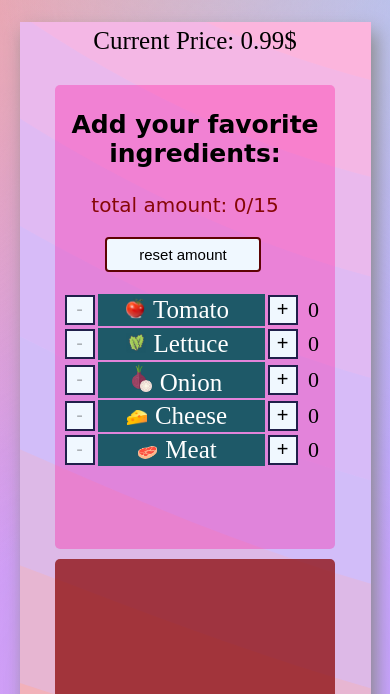
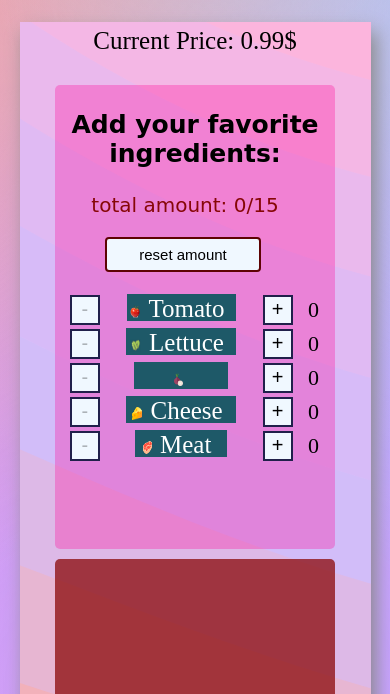
Before and after one commit to Ofir97/iBurger, a plain HTML site: page index.html in a window 390 px wide. Shown: the part 150-844 px from the top of the page. Drawn offline with Linux system fonts and the light colour scheme.

Commit message:
added mobile device better view

```diff
--- a/styles.css
+++ b/styles.css
@@ -201,6 +201,15 @@ button:disabled {
         width: 80%;
     }
 
+    .span-td {
+        display: inline-block;
+        height: 25px;
+    }
+
+    .menu-icon {
+        height: 50%;
+        width: 10%;
+    }
 
 }
 
@@ -224,3 +233,9 @@ button:disabled {
         width: 95%;
     }
 }
+
+@media only screen and (max-height: 700px) {
+    #menu-table {
+        width: 60%;
+    }
+}
```
